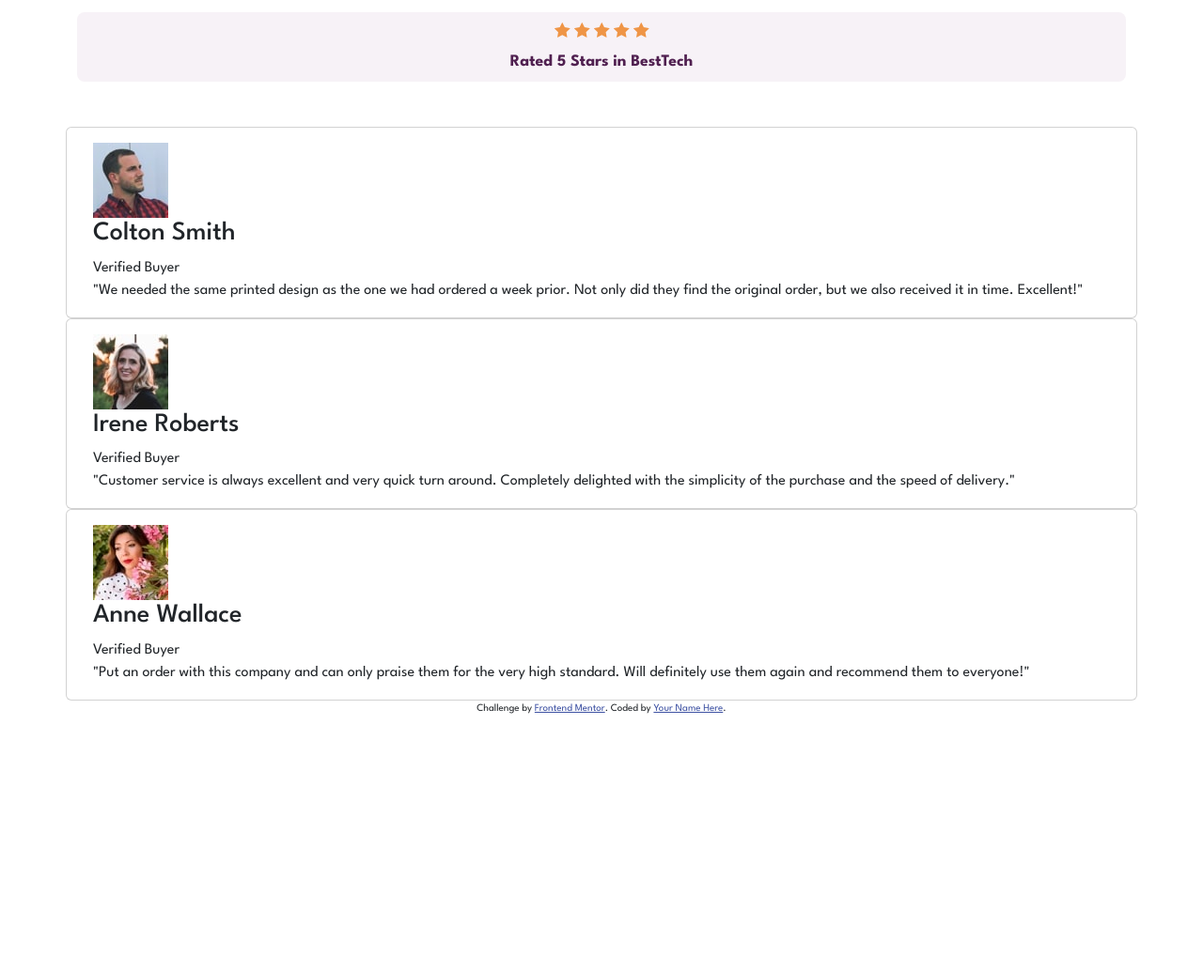
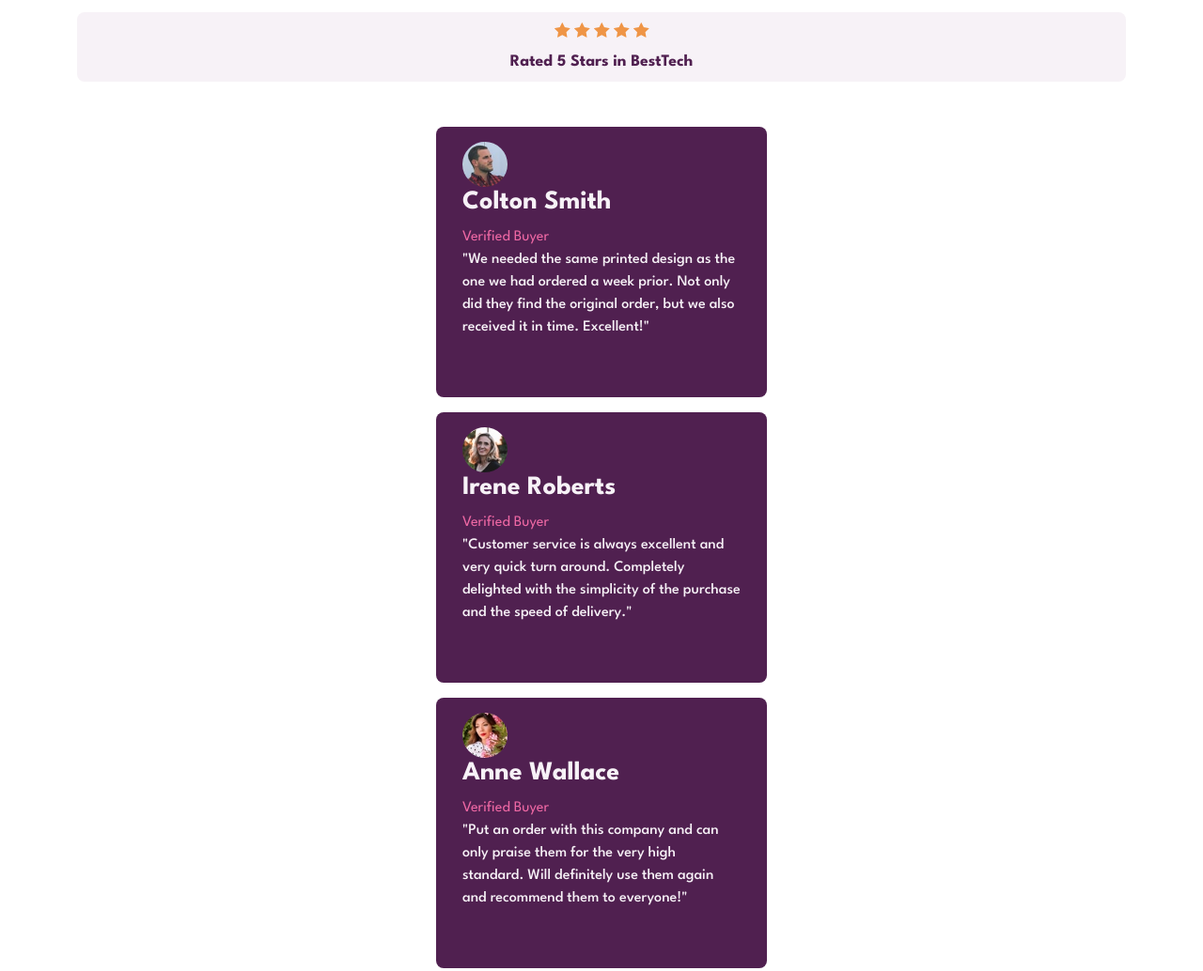
Before and after one commit to salcasta/social-proof-section, a plain HTML site: page index.html in a window 1280 px wide. Shown: the part 324-1358 px from the top of the page at 94% size. Before the commit the page ends 1086 px from the top, so only its background shows below. Drawn offline with nearby package versions, Linux system fonts and the light colour scheme.

Commit message:
card detail is complete, top alignment needs to be complete

```diff
--- a/custom.css
+++ b/custom.css
@@ -1,5 +1,6 @@
 body {
     font-family: 'League Spartan', sans-serif;
+    background-color: hsl(0, 0%, 100%);
 }
 
 h1 {
@@ -24,6 +25,32 @@ h1 {
     color: hsl(300, 43%, 22%);
 }
 
+.container-review .card {
+    background-color: hsl(300, 43%, 22%);
+    width: 22rem;
+    height: 18rem;
+}
+
+.container-review img {
+    width: 3em;
+    height: 3em;
+}
+
+.card-title {
+    font-weight: 700;
+    color: hsl(300, 24%, 96%);
+}
+
+.card-subtitle {
+    color: hsl(333, 80%, 67%);
+    font-weight: 400;
+}
+
+.card-text {
+    color: hsl(300, 24%, 96%);
+    font-weight: 500;
+}
+
 .attribution {
     font-size: 11px;
     text-align: center;
--- a/index.html
+++ b/index.html
@@ -84,9 +84,9 @@
 
       <div class="container mt-5">
         <div class="row">
-          <div class="card">
+          <div class="card border-0 mx-auto rounded-3">
             <div class="card-body">
-              <img src="images/image-colton.jpg" alt="user profile image">
+              <img src="images/image-colton.jpg" class="rounded-circle d-inline" alt="user profile image">
 
               <h3 class="card-title">Colton Smith</h3>
               <span class="card-subtitle">Verified Buyer</span>
@@ -101,11 +101,11 @@
         </div>
       </div>
 
-      <div class="container">
+      <div class="container mt-3">
         <div class="row">
-          <div class="card">
+          <div class="card border-0 mx-auto rounded-3">
             <div class="card-body">
-              <img src="images/image-irene.jpg" alt="user profile image">
+              <img src="images/image-irene.jpg" class="rounded-circle" alt="user profile image">
 
               <h3 class="card-title">Irene Roberts</h3>
               <span class="card-subtitle">Verified Buyer</span>
@@ -119,11 +119,11 @@
         </div>
       </div>
 
-      <div class="container">
+      <div class="container mt-3 mb-5">
         <div class="row">
-          <div class="card">
+          <div class="card border-0 mx-auto rounded-3">
             <div class="card-body">
-              <img src="images/image-anne.jpg" alt="user profile image">
+              <img src="images/image-anne.jpg" class="rounded-circle" alt="user profile image">
 
               <h3 class="card-title">Anne Wallace</h3>
               <span class="card-subtitle">Verified Buyer</span>
```
